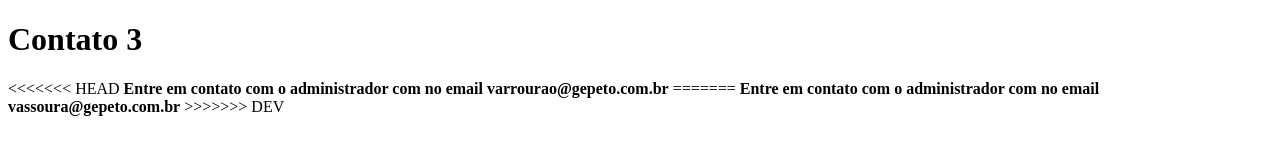
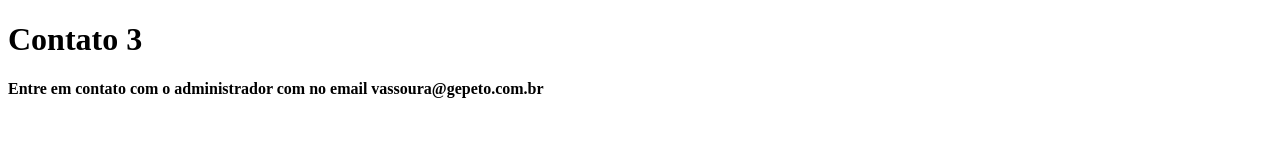
Before and after one commit to pereiraelder01/meu-primeiro-repositorio, a plain HTML site: page contato.html in a window 1280 px wide. Drawn offline with Linux system fonts and the light colour scheme.

Commit message:
add contato 3

```diff
--- a/contato.html
+++ b/contato.html
@@ -8,11 +8,7 @@
 <body>
 
    <h1>Contato 3</h1>
-<<<<<<< HEAD
-   <b>Entre em contato com o administrador com no email varrourao@gepeto.com.br</b>
-=======
    <b>Entre em contato com o administrador com no email vassoura@gepeto.com.br</b>
->>>>>>> DEV
 
 </body>
 </html>
```
